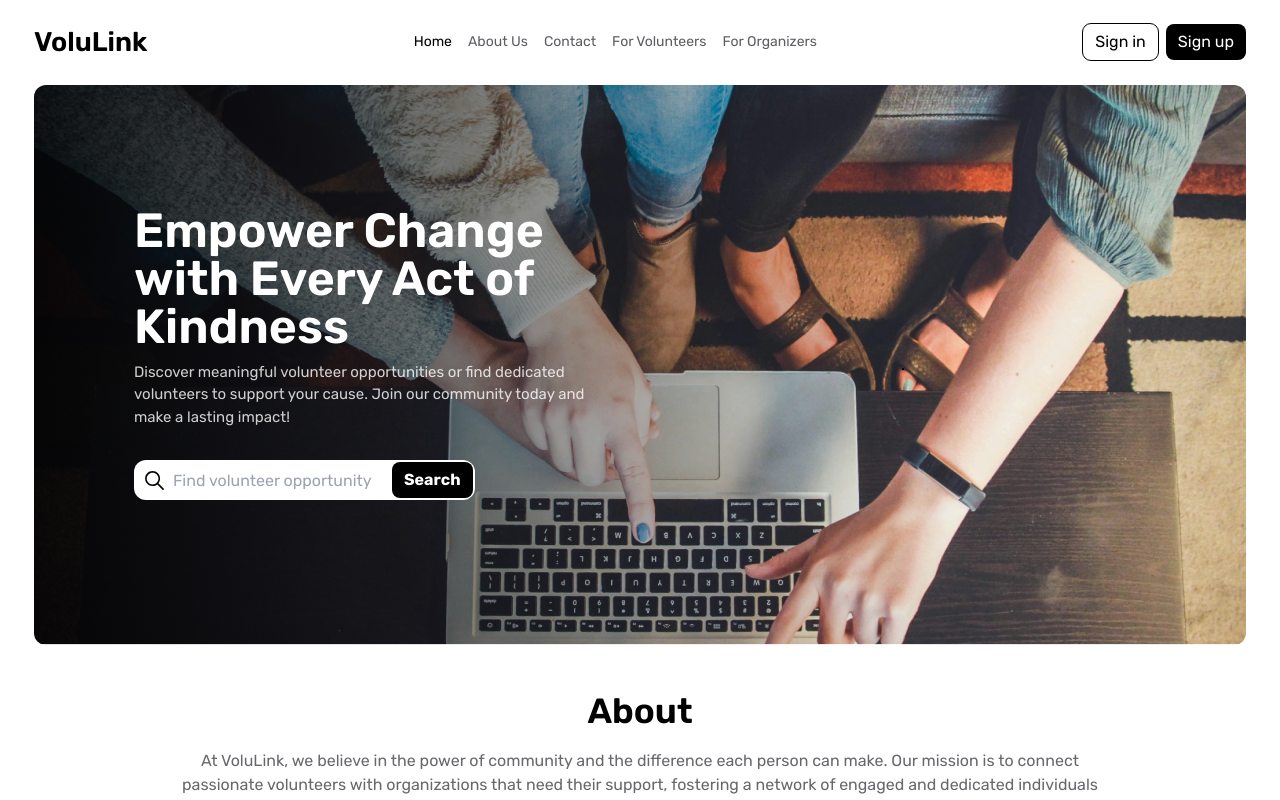
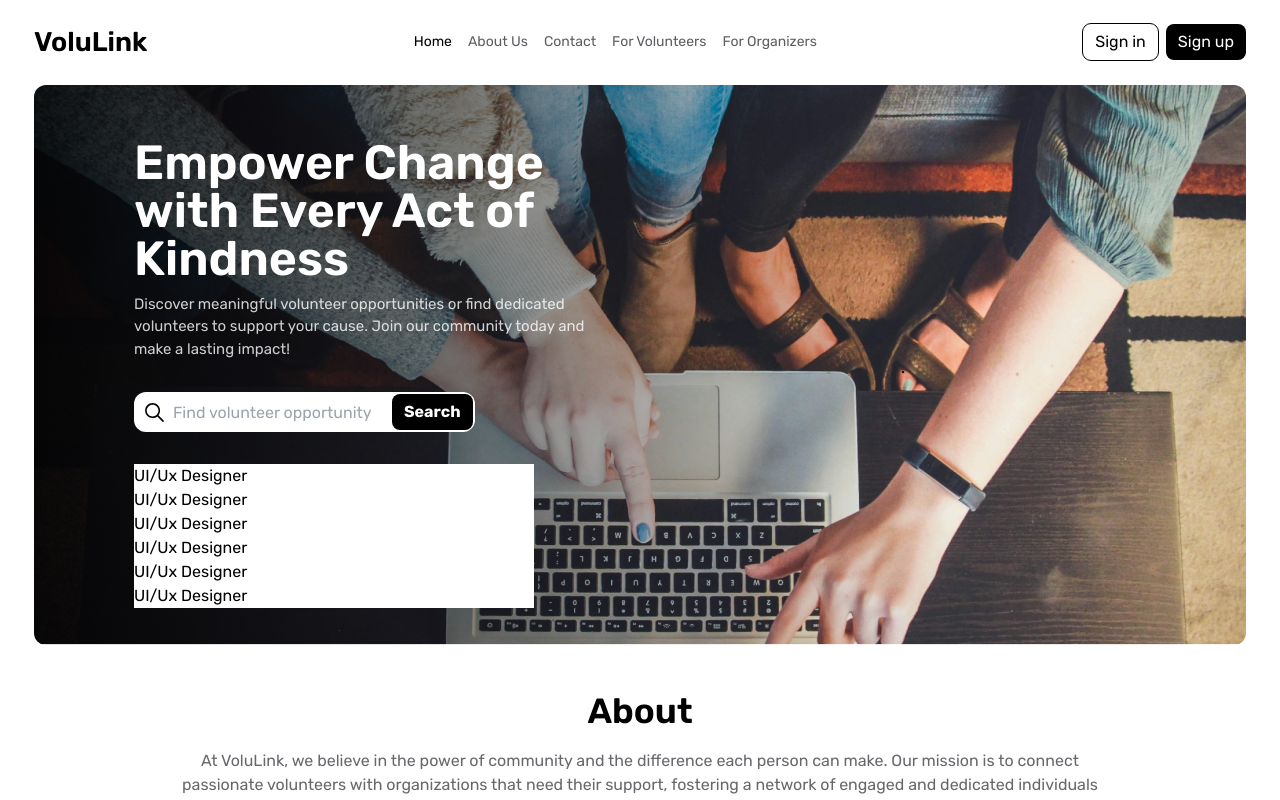
Before and after one commit to Build-Bridge/volulink, a Next.js app: page / in a window 1280 px wide. Shown: the top 800 px of the page. Built offline with nearby package versions, Linux system fonts and the light colour scheme.

Commit message:
feat:search-modal

```diff
--- a/components/Hero/index.tsx
+++ b/components/Hero/index.tsx
@@ -3,6 +3,7 @@ import Image from "next/image";
 import hero from "@/assets/image/heroImage.png";
 import { HeroItems } from "../Constant";
 import { IoIosSearch } from "react-icons/io";
+import SearchModal from "../Modals/SearchModal";
 
 const Hero = () => {
   return (
@@ -12,10 +13,15 @@ const Hero = () => {
           <div className="hero-text">
             <h1>{HeroItems?.title}</h1>
             <p>{HeroItems?.content}</p>
+            <div>
             <div className="bg-white my-8 w-fit rounded-xl p-0.5 flex justify-between items-center">
               <IoIosSearch size={25} className="mx-1.5"/>
               <input type="text" className="h-full border-0 outline-0 text-black" placeholder="Find volunteer opportunity"/>
               <button className="btn bg-black text-white py-2 font-bold">Search</button>
+            </div>
+              <div className=" overflow-visible">
+                <SearchModal/>
+              </div>
             </div>
           </div>
           <div className="">.</div>
--- /dev/null
+++ b/components/Modals/JobModal.tsx
@@ -0,0 +1,9 @@
+import React from 'react'
+
+const JobModal = () => {
+  return (
+    <div>JobModal</div>
+  )
+}
+
+export default JobModal
--- /dev/null
+++ b/components/Modals/SearchModal.tsx
@@ -0,0 +1,16 @@
+import React from "react";
+
+const SearchModal = () => {
+  const searchList = [""];
+  return (
+    <div className="bg-white w-[400px] h-fit overflow-visible">
+      <ul>
+        {Array.from({ length: 6 }).map((_, index) => (
+          <li key={index}>UI/Ux Designer</li>
+        ))}
+      </ul>
+    </div>
+  );
+};
+
+export default SearchModal;
```
